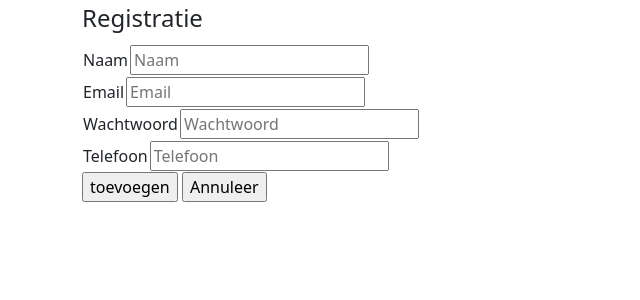
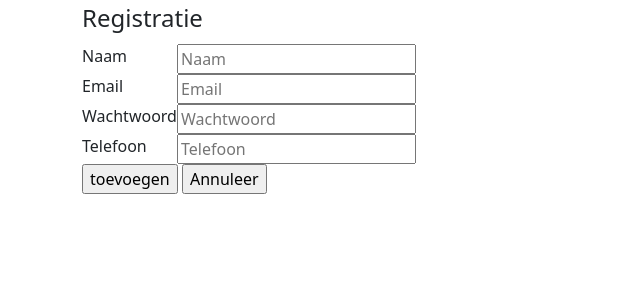
Before and after one commit to XaderGator/DonkeyTravel, a PHP site: page /registratie.php in a window 1280 px wide. Shown: the top 300 px of the page, without its empty margins (0-640 px from the left). Run offline with PHP 8.4, Linux system fonts and the light colour scheme.

Commit message:
changes regist

```diff
--- a/registratie.php
+++ b/registratie.php
@@ -61,33 +61,43 @@
     <legend class = "legend">Registratie</legend>
     <form action="registratie.php" method="post" autocomplete="off">
 
-<table>
-    <tbody>
-    <tr><td><label class ="labels">Naam</label></td>
-    <td><input type="text" placeholder="Naam" name="Naam"></td></tr>
-</tbody>
-</table>
 
-<table>
-    <tbody>
-    <tr><td><label class ="labels5">Email</label></td>
-    <td><input type="text" placeholder="Email" value="" name="Email"><br></td></tr>
-    </tbody>
-</table>
 
-<table>
-    <tbody>
-    <tr><td><label class ="labels2">Wachtwoord</label></td>
-    <td><input type="password" placeholder="Wachtwoord" name="Wachtwoord"></td></tr>
-</tbody>
-</table>
+    <div class="row">
+        <div class="col-lg-1">
+         <label class ="labels">Naam</label>
+        </div>
+        <div class="col-lg-11">
+            <input type="text" placeholder="Naam" name="Naam">
+        </div>
+    </div>
 
-<table>
-    <tbody>
-    <tr><td><label class ="labels4">Telefoon</label></td>
-    <td><input type="text" placeholder="Telefoon" name="Telefoon"><br></td></tr>
-    </tbody>
-</table>
+    <div class="row">
+        <div class="col-lg-1">
+         <label class ="labels5">Email</label>
+        </div>
+        <div class="col-lg-11">
+            <input type="text" placeholder="Email" value="" name="Email">
+        </div>
+    </div>
+
+    <div class="row">
+        <div class="col-lg-1">
+          <label class ="labels2">Wachtwoord</label>
+        </div>
+        <div class="col-lg-11">
+           <input type="password" placeholder="Wachtwoord" name="Wachtwoord">
+        </div>
+    </div>
+
+    <div class="row">
+        <div class="col-lg-1">
+          <label class ="labels4">Telefoon</label>
+        </div>
+        <div class="col-lg-11">
+          <input type="text" placeholder="Telefoon" name="Telefoon">
+        </div>
+    </div>
 
 <input type="submit" value="toevoegen" name="toevoegen">
 <input type="submit" value="Annuleer" name="Annuleer">
```
